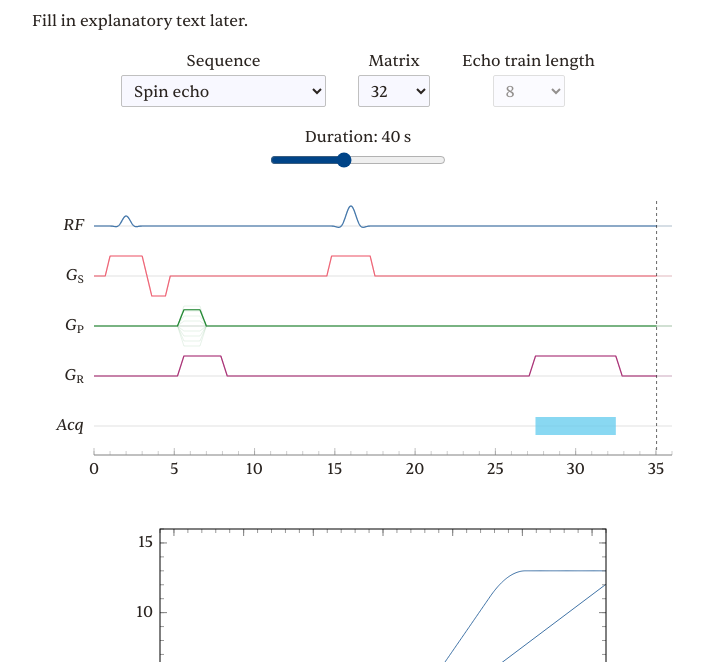
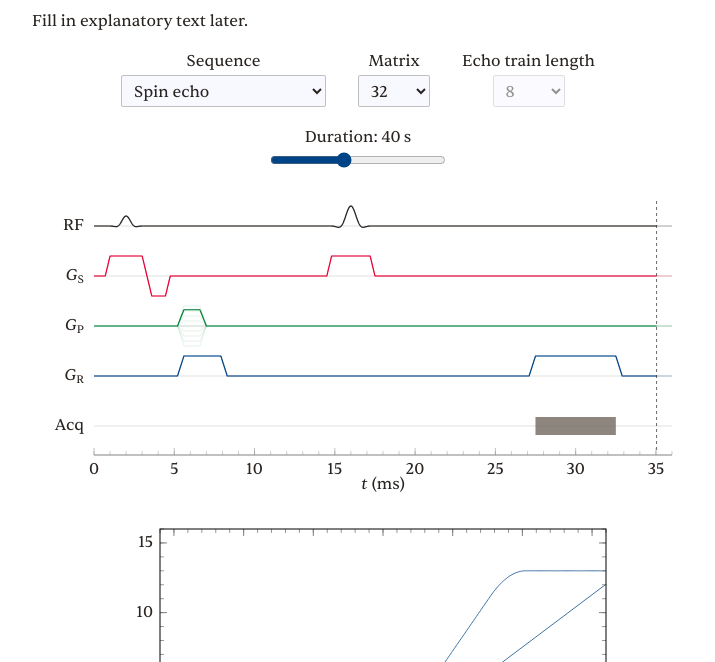
Before and after one commit to aumustafa/aumustafa.github.io, a plain HTML site: page mri-sequences/index.html in a window 1280 px wide. Shown: the part 138-800 px from the top of the page, without its empty margins (282-997 px from the left). Drawn offline with Linux system fonts and the light colour scheme.

Commit message:
updated MRI and added thumbnail

```diff
--- a/mri-sequences/index.html
+++ b/mri-sequences/index.html
@@ -90,7 +90,7 @@
   <script>
   (() => {
     const $ = id => document.getElementById(id);
-    const COL = { RF: '#4477AA', S: '#EE6677', P: '#228833', R: '#AA3377', ADC: '#66CCEE' };
+    const COL = { RF: '#2a2420', S: '#E60033', P: '#00873D', R: '#004488', ADC: '#6b6258' };
     const CM = ["#ffffff", "#fff7bc", "#fee390", "#fec44f", "#fb9929", "#eb6f14", "#cb4b02", "#983404", "#662506"]
       .map(h => [1, 3, 5].map(i => parseInt(h.slice(i, i + 2), 16)));
     function cmap(t) {
@@ -236,13 +236,13 @@
       const mant = f < 1.5 ? 1 : f < 3.5 ? 2 : f < 7.5 ? 5 : 10;
       return { step: mant * p, minor: mant * p / (mant === 2 ? 4 : 5) };
     }
-    function label(ctx, v, sub, cx, cy, rot, f, align) {
+    function label(ctx, v, sub, cx, cy, rot, f, align, upright, subPlain) {
       ctx.save(); ctx.translate(cx, cy); ctx.rotate(rot); ctx.textBaseline = 'middle';
-      const it = `italic ${f.fs}px ${f.font}`, sm = `${(f.fs * 0.7).toFixed(1)}px ${f.font}`;
+      const it = `${upright ? '' : 'italic '}${f.fs}px ${f.font}`, sm = subPlain ? `${f.fs}px ${f.font}` : `${(f.fs * 0.7).toFixed(1)}px ${f.font}`;
       ctx.font = it; const w1 = ctx.measureText(v).width; ctx.font = sm; const w2 = sub ? ctx.measureText(sub).width : 0;
       let x0 = align === 'right' ? -(w1 + w2) : -(w1 + w2) / 2; ctx.textAlign = 'left'; ctx.fillStyle = f.txt;
       ctx.font = it; ctx.fillText(v, x0, 0);
-      if (sub) { ctx.font = sm; ctx.fillText(sub, x0 + w1, f.fs * 0.25); }
+      if (sub) { ctx.font = sm; ctx.fillText(sub, x0 + w1, subPlain ? 0 : f.fs * 0.25); }
       ctx.restore();
     }
     const fontInfo = () => { const cs = getComputedStyle(document.body); return { font: cs.fontFamily, txt: cs.color, fs: parseFloat(cs.fontSize) }; };
@@ -257,7 +257,7 @@
       c1.lineWidth = 0.5;
       rows.forEach(([a, b], k) => {
         c1.strokeStyle = '#c0c0c0'; c1.beginPath(); c1.moveTo(ml, yc(k)); c1.lineTo(ml + pw, yc(k)); c1.stroke();
-        label(c1, a, b, ml - 10, yc(k), 0, f, 'right');
+        label(c1, a, b, ml - 10, yc(k), 0, f, 'right', a !== 'G');
         if (a !== 'G') { c1.save(); c1.font = `${fs}px ${f.font}`; c1.fillStyle = f.txt; c1.textAlign = 'right'; c1.textBaseline = 'middle'; c1.restore(); }
       });
       const wave = (key, k) => {
@@ -297,7 +297,7 @@
       };
       tk(fs * 0.25, minor, false); tk(fs * 0.4375, step, true);
       c1.fillStyle = f.txt; c1.font = `${fs}px ${f.font}`; c1.textAlign = 'center'; c1.textBaseline = 'middle';
-      // label(c1, 't', ' (ms)', ml + pw / 2 - 8, H - 10, 0, f);
+      label(c1, 't', ' (ms)', ml + pw / 2, H - 10, 0, f, 'center', false, true);
     }
 
     // ---------- k-space ----------
@@ -321,7 +321,7 @@
       c2.beginPath(); c2.moveTo(px(shot.kxi[0]), py(shot.kyi[0]));
       for (let i = st; i <= idx; i += st) c2.lineTo(px(shot.kxi[i]), py(shot.kyi[i]));
       c2.lineTo(px(shot.kxi[idx]), py(shot.kyi[idx]));
-      c2.strokeStyle = '#004488'; c2.globalAlpha = 0.75; c2.lineWidth = 1; c2.stroke(); c2.globalAlpha = 1;
+      c2.strokeStyle = getComputedStyle(document.documentElement).getPropertyValue('--accent-color').trim() || '#004488'; c2.globalAlpha = 0.75; c2.lineWidth = 1; c2.stroke(); c2.globalAlpha = 1;
       if (playing) { c2.fillStyle = '#EE6677'; c2.beginPath(); c2.arc(px(shot.kxi[idx]), py(shot.kyi[idx]), 3, 0, 2 * Math.PI); c2.fill(); }
       c2.restore();
       // ticks, frame, labels
@@ -343,8 +343,8 @@
       };
       ticks(tMin, wMin, minor, false); ticks(tMaj, wMaj, step, true);
       c2.strokeStyle = '#000'; c2.lineWidth = wMaj; c2.strokeRect(ml, mt, S, S);
-      label(c2, 'k', 'x', ml + S / 2, H - 12, 0, f);
-      label(c2, 'k', 'y', 14, mt + S / 2, -Math.PI / 2, f);
+      label(c2, 'k', 'R', ml + S / 2, H - 12, 0, f);
+      label(c2, 'k', 'P', 14, mt + S / 2, -Math.PI / 2, f);
     }
 
     function draw() {
```
Also changed, not shown: index.html (+1 -1 lines), pub-thumbs/mri-thumbnail.svg (added).
